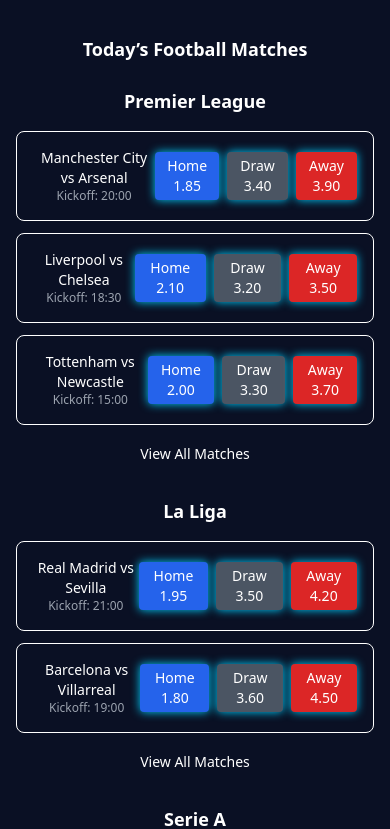
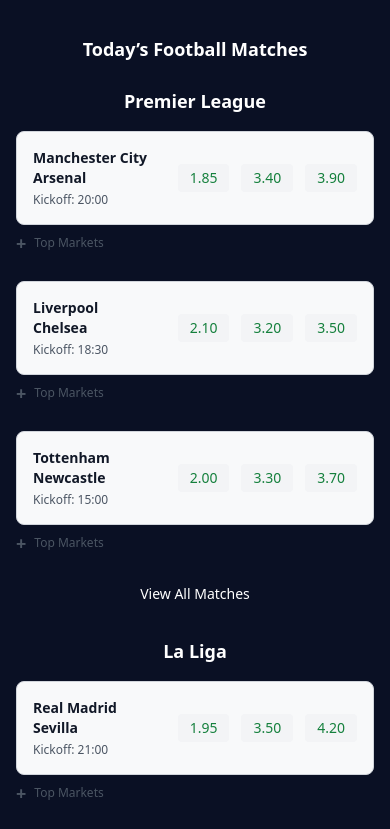
Before and after one commit to Darr-Eire/oh-my-sportsbetting, a Next.js app: page / in a window 390 px wide. Shown: the part 1140-1969 px from the top of the page. Built offline with nearby package versions, Linux system fonts and the light colour scheme.

Commit message:
Update SportsCarousel and homepage with mobile scroll and layout improvements

```diff
--- a/components/SportsCarousel.tsx
+++ b/components/SportsCarousel.tsx
@@ -40,11 +40,10 @@
             href={`/sports/${slug}`}
             className="flex flex-col items-center text-white hover:text-yellow-400 transition min-w-[64px]"
           >
-    <Icon className="text-3xl mb-1" /> {/* ✅ Render the icon reference */}
+            <Icon className="text-3xl mb-1" />
             <span className="text-xs text-center">{name}</span>
           </Link>
         ))}
-
       </div>
     </div>
   );
--- a/package.json
+++ b/package.json
@@ -15,7 +15,9 @@
     "react": "19.1.0",
     "react-dom": "19.1.0",
     "react-icons": "^5.5.0",
-    "react-multi-carousel": "^2.8.6"
+    "react-multi-carousel": "^2.8.6",
+    "react-slick": "^0.30.3",
+    "slick-carousel": "^1.8.1"
   },
   "devDependencies": {
     "@eslint/eslintrc": "^3",
--- a/pages/index.tsx
+++ b/pages/index.tsx
@@ -338,29 +338,38 @@
             {todayMatches.map((block, i) => (
               <div key={i} className="mb-8">
                 <h3 className="text-gold font-semibold mb-4 text-lg">{block.league}</h3>
-                <div className="space-y-3">
-                  {block.matches.map((match, j) => (
-                    <div
-                      key={j}
-                      className="flex justify-between items-center bg-deepBlue p-4 rounded-lg border border-white hover:shadow-neon transition-shadow duration-300"
-                    >
                 <div>
-                        <div className="text-sm font-medium">{match.teams}</div>
-                        <div className="text-xs text-gray-400">Kickoff: {match.time}</div>
+                  {block.matches.map((match, j) => {
+                    const teams = match.teams.split(" vs ");
+
+                    return (
+                      <div key={j} className="mb-6">
+                        <div className="bg-[#f8f9fa] p-4 rounded-lg border border-gray-300 hover:shadow-lg transition-shadow flex justify-between items-center text-left">
+                          <div>
+                            <div className="text-sm font-semibold text-gray-900">{teams[0]}</div>
+                            <div className="text-sm font-semibold text-gray-900">{teams[1]}</div>
+                            <div className="text-xs text-gray-600 mt-1">Kickoff: {match.time}</div>
                           </div>
-                      <div className="flex gap-2 text-sm">
-                        <button className="bg-blue-600 hover:bg-blue-500 px-3 py-1 rounded shadow-neon">
-                          Home {match.odds.home.toFixed(2)}
-                        </button>
-                        <button className="bg-gray-600 hover:bg-gray-500 px-3 py-1 rounded shadow-neon">
-                          Draw {match.odds.draw.toFixed(2)}
-                        </button>
-                        <button className="bg-red-600 hover:bg-red-500 px-3 py-1 rounded shadow-neon">
-                          Away {match.odds.away.toFixed(2)}
+
+                          <div className="flex gap-3 text-sm font-medium">
+                            <div className="bg-gray-100 rounded px-3 py-1 text-green-700">
+                              {match.odds.home.toFixed(2)}
+                            </div>
+                            <div className="bg-gray-100 rounded px-3 py-1 text-green-700">
+                              {match.odds.draw.toFixed(2)}
+                            </div>
+                            <div className="bg-gray-100 rounded px-3 py-1 text-green-700">
+                              {match.odds.away.toFixed(2)}
+                            </div>
+                          </div>
+                        </div>
+
+                        <button className="flex items-center gap-2 text-xs mt-1 text-gray-600 hover:text-green-700">
+                          <span className="font-bold text-lg">+</span> Top Markets
                         </button>
                       </div>
-                    </div>
-                  ))}
+                    );
+                  })}
                 </div>
                 <div className="mt-4">
                   <Link href={`/league/${block.league.toLowerCase().replace(/\s+/g, "-")}`} legacyBehavior>
@@ -385,32 +394,27 @@
             </h2>
 
             <div className="space-y-8">
-              {[
-                {
+              {[{
                 track: "Cheltenham",
                 time: "14:30",
                 race: "Novice Hurdle",
                 favorites: ["Galloping Glory", "Storm Chaser", "Misty Valley"],
-                },
-                {
+              }, {
                 track: "Aintree",
                 time: "15:10",
                 race: "Handicap Chase",
                 favorites: ["Iron Duke", "Whisper Wind", "Lucky Star"],
-                },
-                {
+              }, {
                 track: "Ascot",
                 time: "16:05",
                 race: "Class 2 Stakes",
                 favorites: ["Crimson Jet", "Royal Flame", "Nightfall"],
-                },
-                {
+              }, {
                 track: "Newbury",
                 time: "17:00",
                 race: "Flat Handicap",
                 favorites: ["Velvet Thunder", "Bright Banner", "Echo Raider"],
-                },
-              ].map((race, idx) => {
+              }].map((race, idx) => {
                 const slug = race.track.toLowerCase().replace(/\s+/g, "-");
 
                 return (
```
Also changed, not shown: 1 other file (tests, documents, lock files or other folders). Lines whose indentation alone changed are shown as unchanged.
